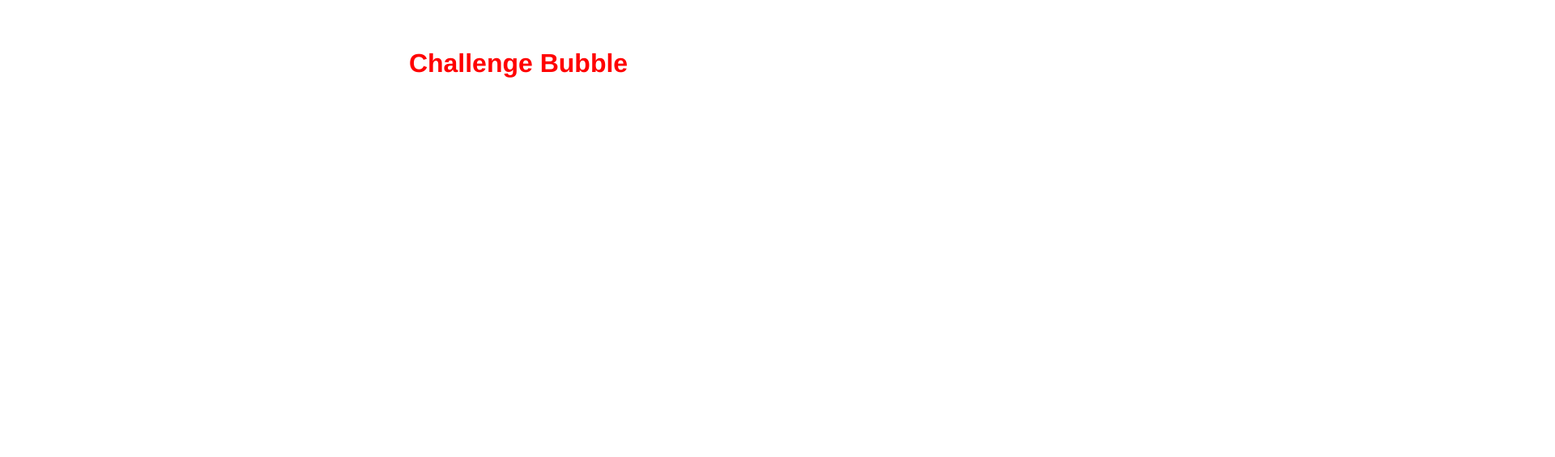
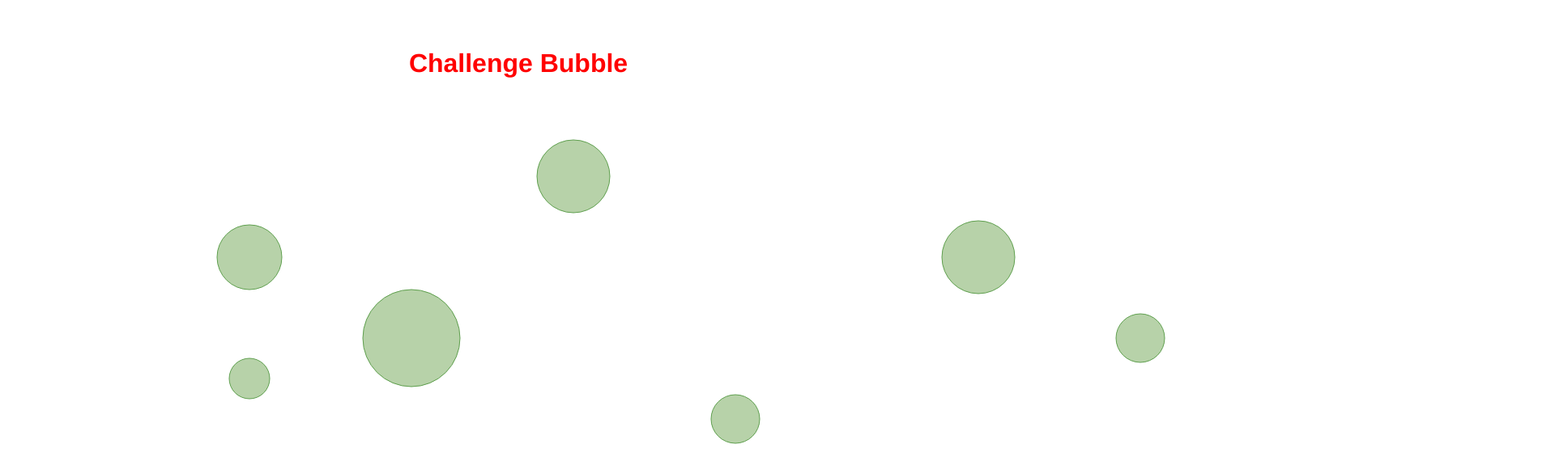
Before and after one commit to GuidiSara/Bubble-Chart-Project, a Vue app: page / in a window 1280 px wide. Shown: the top 565 px of the page at 81% size, 1920 px wide, since content can reach past the window. Built offline with nearby package versions, Linux system fonts and the light colour scheme.

Commit message:
Created ten circles

```diff
--- a/src/App.vue
+++ b/src/App.vue
@@ -2,29 +2,49 @@
   <h1>Challenge Bubble</h1>
   <div class="cartesianPlane">
     <div id="svgContainer"></div>
+    <button @click="changeX()">Cambia x</button>
+    <button>Cambia y</button>
   </div>
 </template>
 
 <script>
 import * as d3 from "d3";
+import quantitativeVariablesCircle from "./fileJson/quantitativeVariablesCircle.json";
 export default {
   name: "App",
-  data() {},
+  data: function () {
+    return {
+      circles: "",
+      svg: "",
+    };
+  },
+
   mounted() {
-    const width = 150;
-    const height = 150;
-    let svg1 = d3.select("#svgcontainer").append("svg").attr("width", width).attr("height", height);
-    svg1.append("circle").attr("cx", 100).attr("cy", 100).attr("r", 30).attr("fill", "purple");
-    let svg2 = d3.select("#svgcontainer").append("svg").attr("width", width).attr("height", height);
-    svg2.append("circle").attr("cx", 30).attr("cy", 30).attr("r", 30).attr("fill", "purple");
-    let svg3 = d3.select("#svgcontainer").append("svg").attr("width", width).attr("height", height);
-    svg3.append("circle").attr("cx", 70).attr("cy", 70).attr("r", 30).attr("fill", "purple");
+    this.createdCircles();
+  },
+  methods: {
+    createdCircles() {
+      this.circles = quantitativeVariablesCircle.circles;
+      this.svg = d3.select("#svgContainer").append("svg").attr("width", 8000).attr("height", 800);
+      this.circles.forEach((circle) => {
+        this.svg
+          .append("circle")
+          .attr("cx", circle.v1)
+          .attr("cy", circle.v2)
+          .attr("r", circle.v3)
+          .attr("stroke", "#5e9f4d")
+          .attr("fill", "#b7d2a9");
+      });
+    },
+    changeX() {
+      console.log(this.svg);
+    },
   },
 };
 </script>
 
 <style>
-h1 {
+#app {
   font-family: Avenir, Helvetica, Arial, sans-serif;
   -webkit-font-smoothing: antialiased;
   -moz-osx-font-smoothing: grayscale;
--- /dev/null
+++ b/src/fileJson/quantitativeVariablesCircle.json
@@ -0,0 +1,54 @@
+{
+    "circles": [
+        {
+            "x": 100,
+            "y": 100,
+            "z": 30
+        },
+        {
+            "v1": 300,
+            "v2": 200,
+            "v3": 40
+        },
+        {
+            "v1": 300,
+            "v2": 350,
+            "v3": 25
+        },
+        {
+            "v1": 500,
+            "v2": 300,
+            "v3": 60
+        },
+        {
+            "v1": 700,
+            "v2": 600,
+            "v3": 50
+        },
+        {
+            "v1": 700,
+            "v2": 100,
+            "v3": 45
+        },
+        {
+            "v1": 900,
+            "v2": 400,
+            "v3": 30
+        },
+        {
+            "v1": 1200,
+            "v2": 200,
+            "v3": 45
+        },
+        {
+            "v1": 1400,
+            "v2": 300,
+            "v3": 30
+        },
+        {
+            "v1": 1600,
+            "v2": 500,
+            "v3": 50
+        }
+    ]
+}
```
Also changed, not shown: src/components/HelloWorld.vue (deleted, +0 -28 lines).
